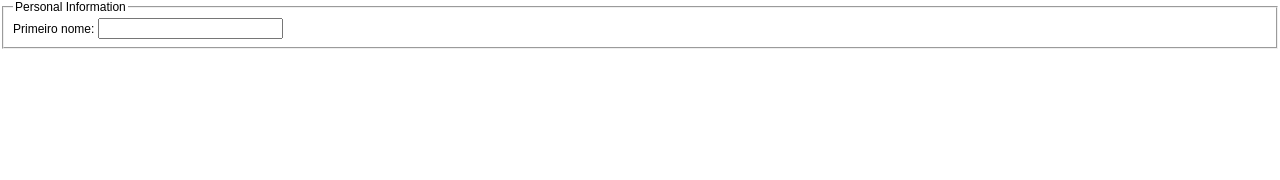
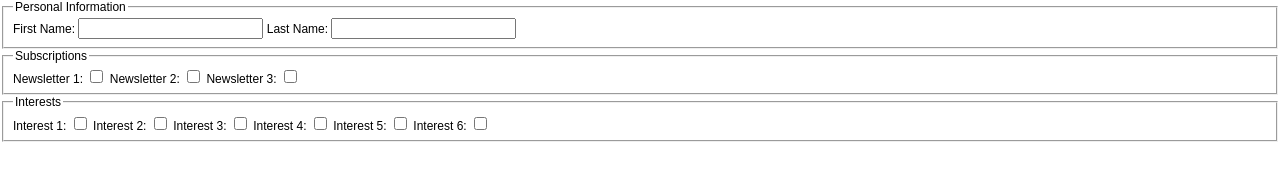
Before and after one commit to thaisribeirotr/testing, a plain HTML site: page index.html in a window 1280 px wide. Drawn offline with Linux system fonts and the light colour scheme.

Commit message:
first template

```diff
--- a/index.html
+++ b/index.html
@@ -64,8 +64,34 @@ body {
 
             <fieldset>
                 <legend>Personal Information</legend>
-                <label for="firstName">Primeiro nome:</label>
+                <label for="firstName">First Name:</label>
                 <input type="text" id="firstName" name="firstName">
+                <label for="lastName">Last Name:</label>
+                <input type="text" id="lastName" name="lastName">
+            </fieldset>
+            <fieldset>
+                <legend>Subscriptions</legend>
+                <label for="newsletter1">Newsletter 1:</label>
+                <input type="checkbox" id="newsletter1" name="newsletter1">
+                <label for="newsletter2">Newsletter 2:</label>
+                <input type="checkbox" id="newsletter2" name="newsletter2">
+                <label for="newsletter3">Newsletter 3:</label>
+                <input type="checkbox" id="newsletter3" name="newsletter3">
+            </fieldset>
+            <fieldset>
+                <legend>Interests</legend>
+                <label for="interest1">Interest 1:</label>
+                <input type="checkbox" id="interest1" name="interest1">
+                <label for="interest2">Interest 2:</label>
+                <input type="checkbox" id="interest2" name="interest2">
+                <label for="interest3">Interest 3:</label>
+                <input type="checkbox" id="interest3" name="interest3">
+                <label for="interest4">Interest 4:</label>
+                <input type="checkbox" id="interest4" name="interest4">
+                <label for="interest5">Interest 5:</label>
+                <input type="checkbox" id="interest5" name="interest5">
+                <label for="interest6">Interest 6:</label>
+                <input type="checkbox" id="interest6" name="interest6">
             </fieldset>
         </form>
     </main>
```
